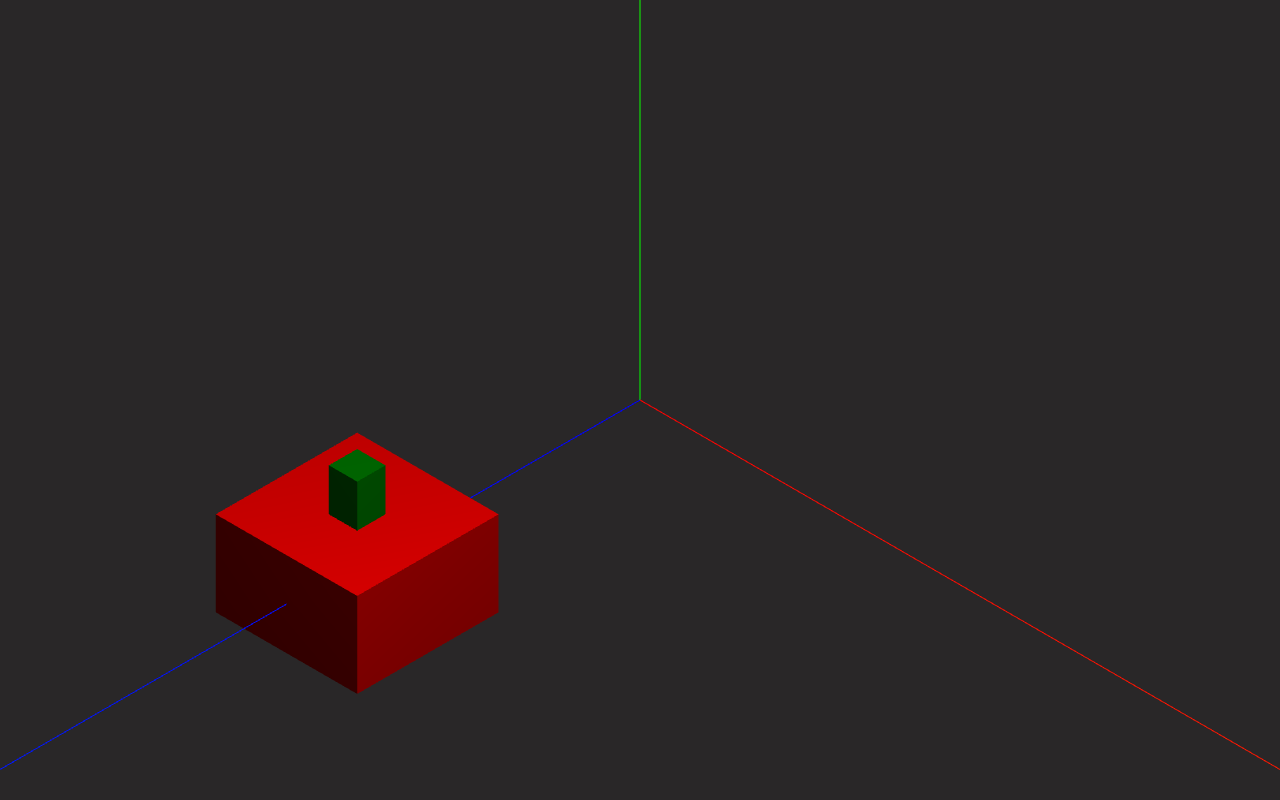
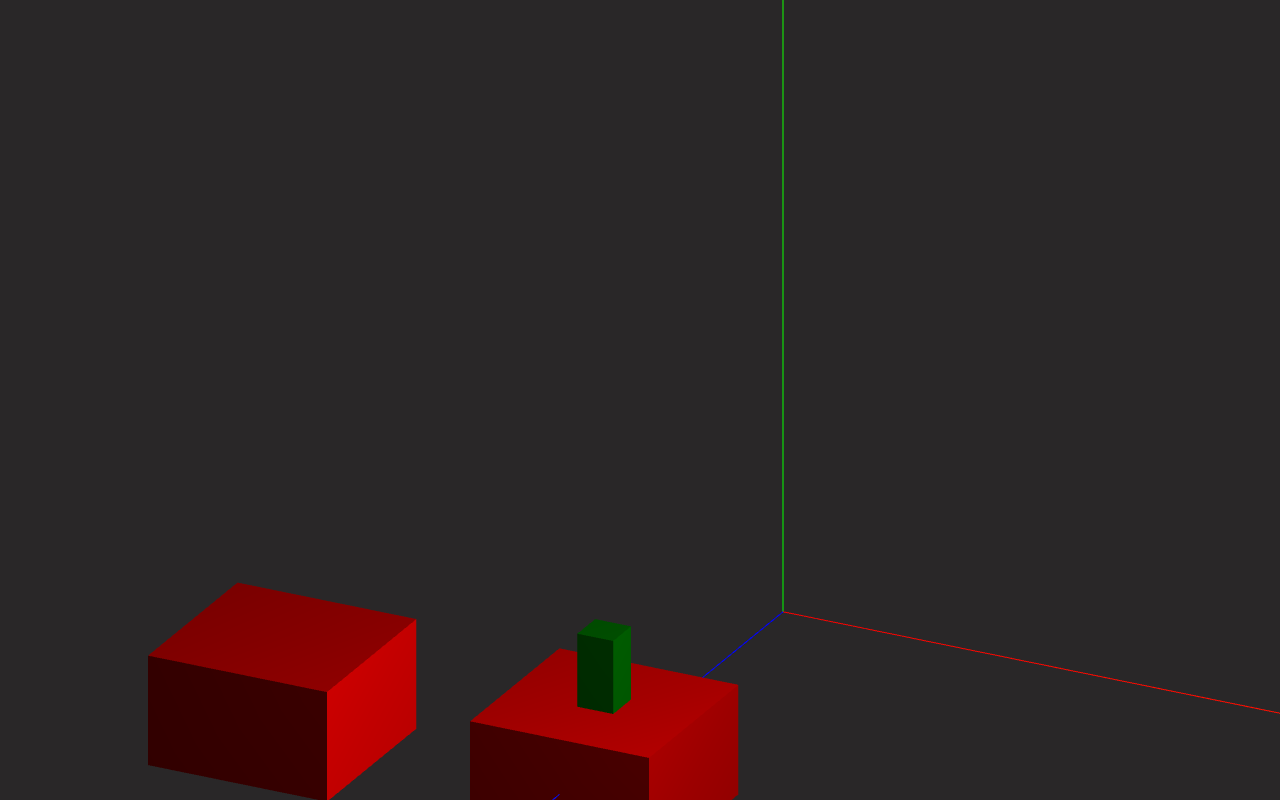
Before and after one commit to SeasonCCC/jump, a website built with Parcel: page index.html in a window 1280 px wide. Built offline with nearby package versions, Linux system fonts and the light colour scheme.

Commit message:
create cube

```diff
--- a/src/game.js
+++ b/src/game.js
@@ -6,20 +6,37 @@ class Game {
       width: window.innerWidth,
       height: window.innerHeight
     }
+
+    this.cubes = []
+
+    this.cameraData = {
+      cameraPos: new THREE.Vector3(10, 10, 10),
+      cameraLookAt: new THREE.Vector3(0, 0, 0),
+      adjustPer: 0.05,
+      adjustData: 0
+    }
+  }
+
+  init () {
     this.scene = new THREE.Scene()
     this._setCamera()
     this._setRender()
     this._addLight()
+
+    this._createJumper()
+
     this._createCube()
-    this._createJumper()
+    this._createCube()
+
     this._axesHelper()
-    this.renderer.render(this.scene, this.camera)
+
+    this._selfRender()
   }
 
   _setCamera () {
-    this.camera = new THREE.OrthographicCamera(this.size.width / -80, this.size.width / 80, this.size.height / 80, this.size.height / -80, 0, 20)
-    this.camera.position.set(10, 10, 10)
-    this.camera.lookAt(this.scene.position)
+    this.camera = new THREE.OrthographicCamera(this.size.width / -80, this.size.width / 80, this.size.height / 80, this.size.height / -80, 0, 100)
+    this.camera.position.set(this.cameraData.cameraPos)
+    this.camera.lookAt(this.cameraData.cameraLookAt)
     this.scene.add(this.camera)
   }
 
@@ -30,31 +47,86 @@ class Game {
   }
 
   _addLight () {
-    let light = new THREE.SpotLight(0xffffff)
-    light.position.set(20, 30, 20)
+    const light = new THREE.SpotLight(0xffffff)
+    light.position.set(20, 20, 20)
     this.scene.add(light)
   }
 
-  _createCube () {
-    let geometry = new THREE.BoxGeometry(5, 3, 5)
-    let matarial = new THREE.MeshLambertMaterial({color: 'red'})
-    let cube = new THREE.Mesh(geometry, matarial)
-    cube.position.set(0, 0, 10)
-    this.scene.add(cube)
-  }
-
+  // create jumper
   _createJumper () {
-    let geometry = new THREE.BoxGeometry(1, 2, 1)
+    let geometry = new THREE.BoxGeometry(1, 3, 1)
     let matarial = new THREE.MeshLambertMaterial({color: 'green'})
     let jumper = new THREE.Mesh(geometry, matarial)
     jumper.position.set(0, 2, 10)
     this.scene.add(jumper)
   }
 
+  // randomly create cube
+  _createCube () {
+    let geometry = new THREE.BoxGeometry(5, 3, 5)
+    let matarial = new THREE.MeshLambertMaterial({color: 'red'})
+    let cube = new THREE.Mesh(geometry, matarial)
+
+    if (this.cubes.length > 0) {
+      let random = Math.random()
+      let direction = (random > 0.5) ? 'left' : 'right'
+      let prevCube = this.cubes[this.cubes.length - 1]
+      let adjustVal = parseInt(random * 3 + 7)
+      if (direction === 'left') {
+        cube.position.set(prevCube.position.x - adjustVal, 0, prevCube.position.z)
+      } else {
+        cube.position.set(prevCube.position.x, 0, prevCube.position.z - adjustVal)
+      }
+
+      this.cubes.push(cube)
+
+      if (this.cubes.length === 3) {
+        this.scene.remove(this.cubes.shift())
+        this._selfRender()
+      }
+
+      this.scene.add(cube)
+      this._adjustCamera(cube.position, direction, adjustVal)
+    } else {
+      cube.position.set(0, 0, 10)
+      this.cubes.push(cube)
+      this.scene.add(cube)
+    }
+  }
+
   _axesHelper () {
     const axes = new THREE.AxesHelper(150)
     this.scene.add(axes)
   }
+
+  /* ----------- public function ----------- */
+  _adjustCamera (cubePosition, direction, adjustVal) {
+    console.log(this.camera.lookAt)
+    // if (this.cameraData.adjustData < adjustVal) {
+
+    // } else {
+
+    // }
+    if (direction === 'left') {
+      this.camera.position.set(this.cameraData.cameraPos.x - adjustVal, this.cameraData.cameraPos.y, this.cameraData.cameraPos.z)
+      this.camera.lookAt(new THREE.Vector3(this.cameraData.cameraLookAt.x  - adjustVal, 0, this.cameraData.cameraLookAt.z - 10))
+    } else {
+      this.camera.position.set(this.cameraData.cameraPos.x, this.cameraData.cameraPos.y, this.cameraData.cameraPos.z - adjustVal)
+      this.camera.lookAt(new THREE.Vector3(this.cameraData.cameraLookAt.x, 0, this.cameraData.cameraLookAt.z - 10 - adjustVal))
+    }
+
+    this._selfRender()
+
+    this.cameraData.cameraPos = this.camera.position
+    this.cameraData.cameraLookAt = this.camera.position
+    // requestAnimationFrame(() => {
+    //   this._adjustCamera()
+    // })
+  }
+
+  _selfRender () {
+    this.renderer.render(this.scene, this.camera)
+  }
 }
 
 export default Game
--- a/src/index.js
+++ b/src/index.js
@@ -1,6 +1,16 @@
 import Game from './game'
 
 const game = new Game()
+game.init()
 
 const canvas = document.querySelector('#jump')
 canvas.append(game.renderer.domElement)
+
+document.onkeyup = (event) => {
+  var e = event || window.event
+  var keyCode = e.keyCode || e.which
+  switch (keyCode) {
+    case 38:
+      game._createCube()
+  }
+}
```
Also changed, not shown: dist/index.html.
